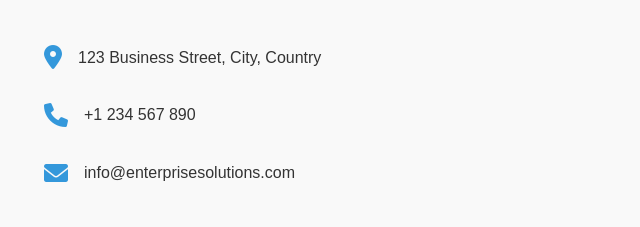
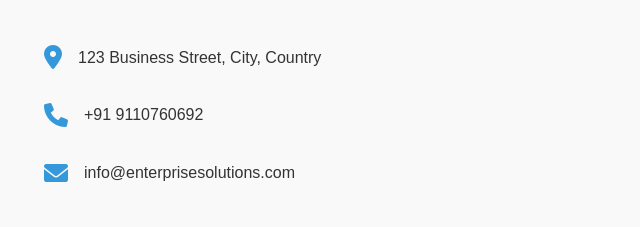
Before and after one commit to BKarthik7/HTML, a plain HTML site: page index.html in a window 1280 px wide. Shown: the part 1718-1945 px from the top of the page, 620-1260 px from the left. Drawn offline with Linux system fonts and the light colour scheme.

Commit message:
Update index.html

```diff
--- a/index.html
+++ b/index.html
@@ -99,7 +99,7 @@
                 </div>
                 <div class="info-item">
                     <i class="fas fa-phone"></i>
-                    <p>+1 234 567 890</p>
+                    <p>+91 9110760692</p>
                 </div>
                 <div class="info-item">
                     <i class="fas fa-envelope"></i>
```
